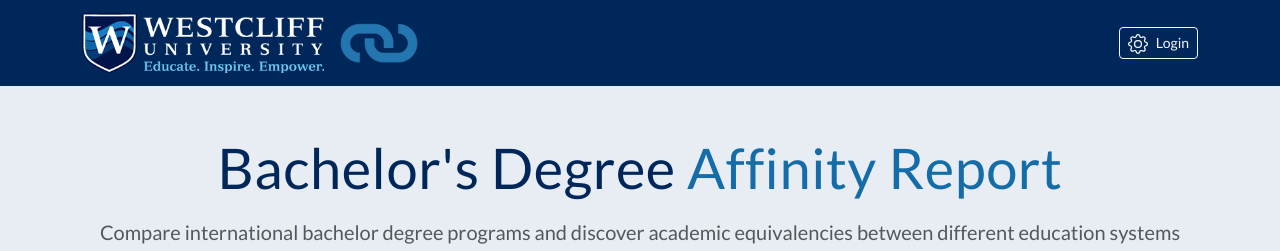
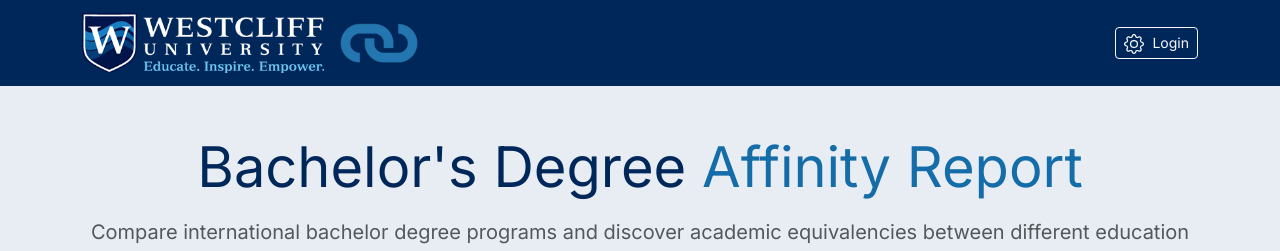
Before and after one commit to ivancroce/eduatlas-affinity-report, a React (Vite) app in the folder frontend/: page / in a window 1280 px wide. Shown: the top 251 px of the page. Built offline with nearby package versions, Linux system fonts and the light colour scheme; no server answers.

Commit message:
add new font

```diff
--- a/frontend/index.html
+++ b/frontend/index.html
@@ -4,7 +4,7 @@
     <meta charset="UTF-8" />
     <link rel="icon" href="https://www.westcliff.edu/wp-content/themes/WU-theme/assets/images/icon-32.png" sizes="32x32" />
     <meta name="viewport" content="width=device-width, initial-scale=1.0" />
-    <link href="https://fonts.googleapis.com/css2?family=Lato:wght@300;400;700;900&display=swap" rel="stylesheet" />
+    <link href="https://fonts.googleapis.com/css2?family=Inter:wght@300;400;500;600;700&display=swap" rel="stylesheet" />
     <title>Bachelor’s Degree Affinity Report | Westcliff University – EduAtlas</title>
   </head>
   <body>
--- a/frontend/src/App.scss
+++ b/frontend/src/App.scss
@@ -7,7 +7,7 @@
 );
 
 body {
-  font-family: "Lato", sans-serif;
+  font-family: "Inter", sans-serif;
   background: $bg-blue-gray;
 }
 
--- a/frontend/src/pages/HomePage/HomePage.jsx
+++ b/frontend/src/pages/HomePage/HomePage.jsx
@@ -2,7 +2,6 @@
 import { Container, Row, Col, Form, Button, Card, Alert } from "react-bootstrap";
 import { useNavigate } from "react-router-dom";
 import axios from "axios";
-import "./HomePage.scss";
 import { BsArrowLeftRight } from "react-icons/bs";
 import UniversalDropdown from "../../components/UniversalDropdown/UniversalDropdown";
 
@@ -88,7 +87,7 @@
           )}
           <Row className="text-center mb-5">
             <Col>
-              <h1 className="display-4 fw-normal text-primary mb-3 affinity-title">
+              <h1 className="display-4 fw-normal text-primary mb-3">
                 Bachelor's Degree <span className="text-secondary">Affinity Report</span>
               </h1>
               <p className="lead fw-normal text-muted">
--- a/frontend/src/pages/HomePage/HomePage.scss
+++ /dev/null
@@ -1,3 +0,0 @@
-.affinity-title {
-  letter-spacing: 0.01em;
-}
```
